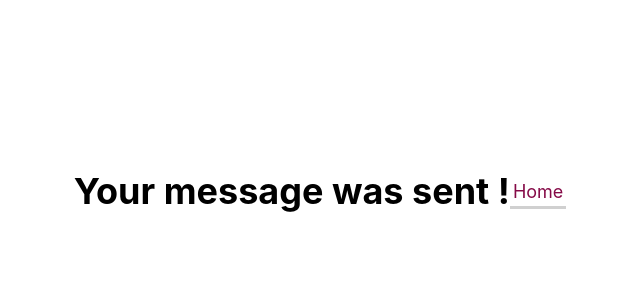
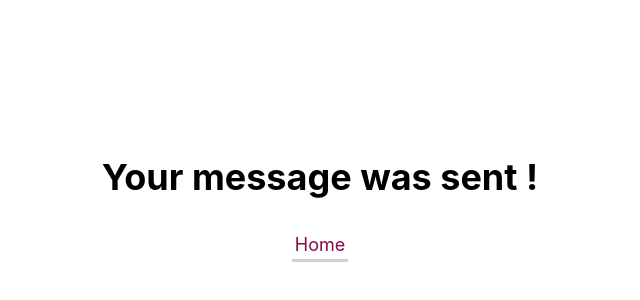
Before and after one commit to Sabinerobart/nextjs-tutorial, a Next.js app: page /success in a window 1280 px wide. Shown: the part 208-508 px from the top of the page, without its empty margins (320-960 px from the left). Built offline with nearby package versions, Linux system fonts and the light colour scheme.

Commit message:
Add redirection to homepage for the 404 + Improve the all-centering component

```diff
--- a/components/allCentered/styles.module.css
+++ b/components/allCentered/styles.module.css
@@ -2,5 +2,6 @@
   display: flex;
   justify-content: center;
   align-items: center;
+  flex-direction: column;
   min-height: 100vh;
 }
--- a/pages/success.js
+++ b/pages/success.js
@@ -4,7 +4,9 @@
 export default function Success() {
   return (
     <AllCentered>
-      <h1>Your message was sent !</h1>
+      <div>
+        <h1>Your message was sent !</h1>
+      </div>
       <Link href="/">
         <a>Home</a>
       </Link>
```
Also changed, not shown: pages/404.js (+7 -1 lines).
